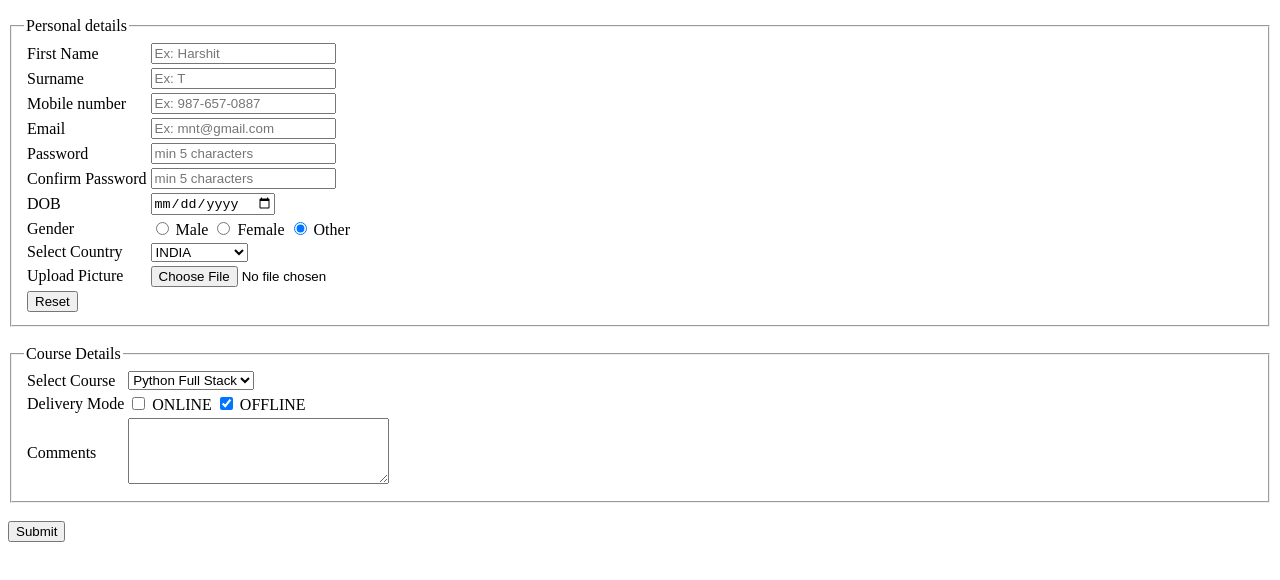
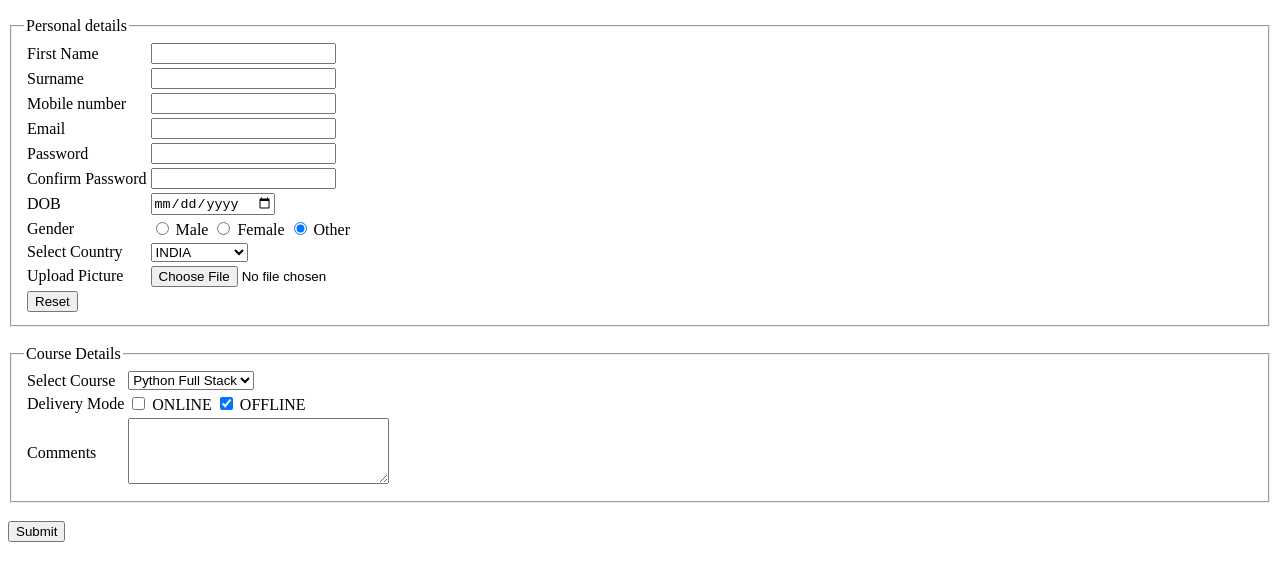
Before and after one commit to bommepallipadmalatha-123/COURSE-REGISTRATION-FORM, a plain HTML site: page index.html in a window 1280 px wide. Shown: the part 50-630 px from the top of the page. Drawn offline with Linux system fonts and the light colour scheme.

Commit message:
Update index.html

```diff
--- a/index.html
+++ b/index.html
@@ -12,27 +12,27 @@
         <table>
           <tr>
             <td>First Name</td>
-            <td><input type="text" placeholder="Ex: Harshit" /></td>
+            <td><input type="text" placeholder /></td>
           </tr>
           <tr>
             <td>Surname</td>
-            <td><input type="text" placeholder="Ex: T" /></td>
+            <td><input type="text" placeholder /></td>
           </tr>
           <tr>
             <td>Mobile number</td>
-            <td><input type="text" placeholder="Ex: 987-657-0887" /></td>
+            <td><input type="text" placeholder /></td>
           </tr>
           <tr>
             <td>Email</td>
-            <td><input type="email" placeholder="Ex: mnt@gmail.com" /></td>
+            <td><input type="email" placeholder /></td>
           </tr>
           <tr>
             <td>Password</td>
-            <td><input type="password" placeholder="min 5 characters" /></td>
+            <td><input type="password" placeholder /></td>
           </tr>
           <tr>
             <td>Confirm Password</td>
-            <td><input type="password" placeholder="min 5 characters" /></td>
+            <td><input type="password" placeholder /></td>
           </tr>
           <tr>
             <td>DOB</td>
```
